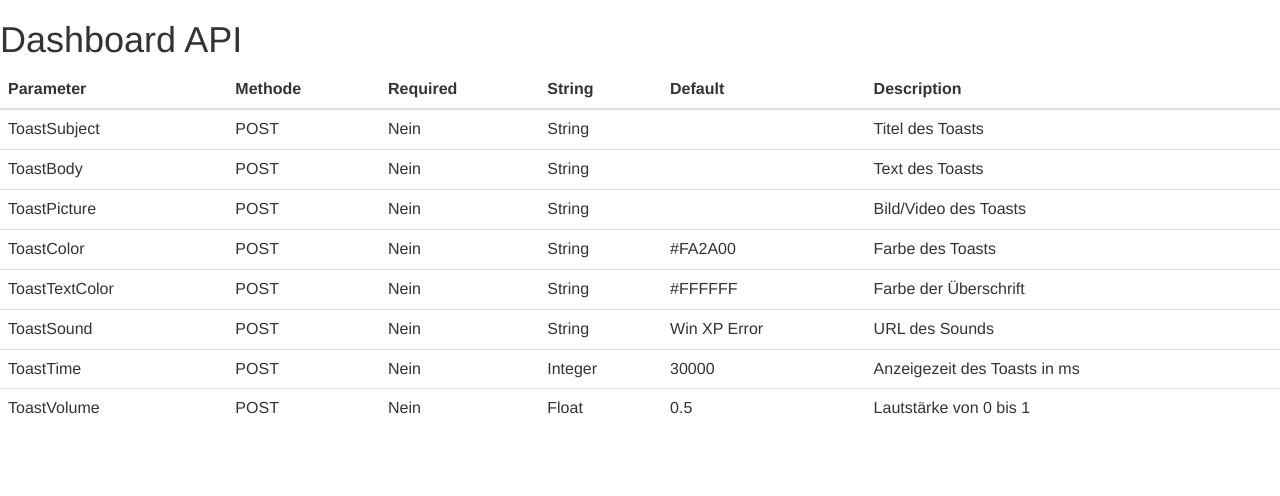
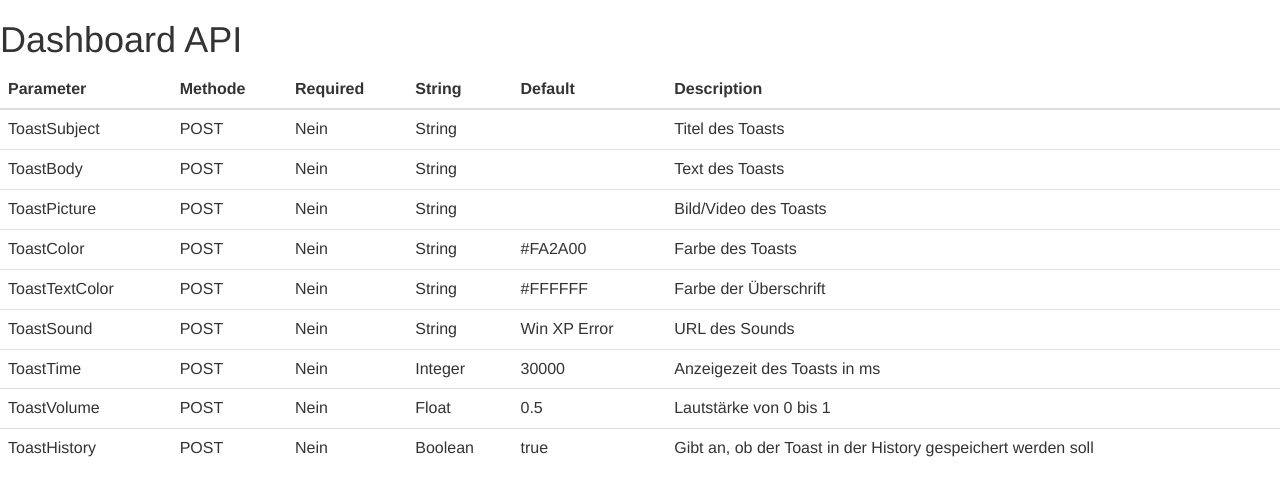
Before and after one commit to supermopf/it-dashboard, a PHP site: page /websocket/api.php in a window 1280 px wide. Shown: the top 496 px of the page. Run offline with PHP 8.4, Linux system fonts and the light colour scheme.

Commit message:
Added ToastHistory Parameter

```diff
--- a/websocket/api.php
+++ b/websocket/api.php
@@ -244,6 +244,14 @@ if ($_SERVER['REQUEST_METHOD'] === 'POST') {
                 <td>0.5</td>
                 <td>Lautstärke von 0 bis 1</td>
             </tr>
+            <tr>
+                <td>ToastHistory</td>
+                <td>POST</td>
+                <td>Nein</td>
+                <td>Boolean</td>
+                <td>true</td>
+                <td>Gibt an, ob der Toast in der History gespeichert werden soll</td>
+            </tr>
         </tbody>
     </table>
 </body>
```
Also changed, not shown: websocket/server.php (+5 -2 lines).
